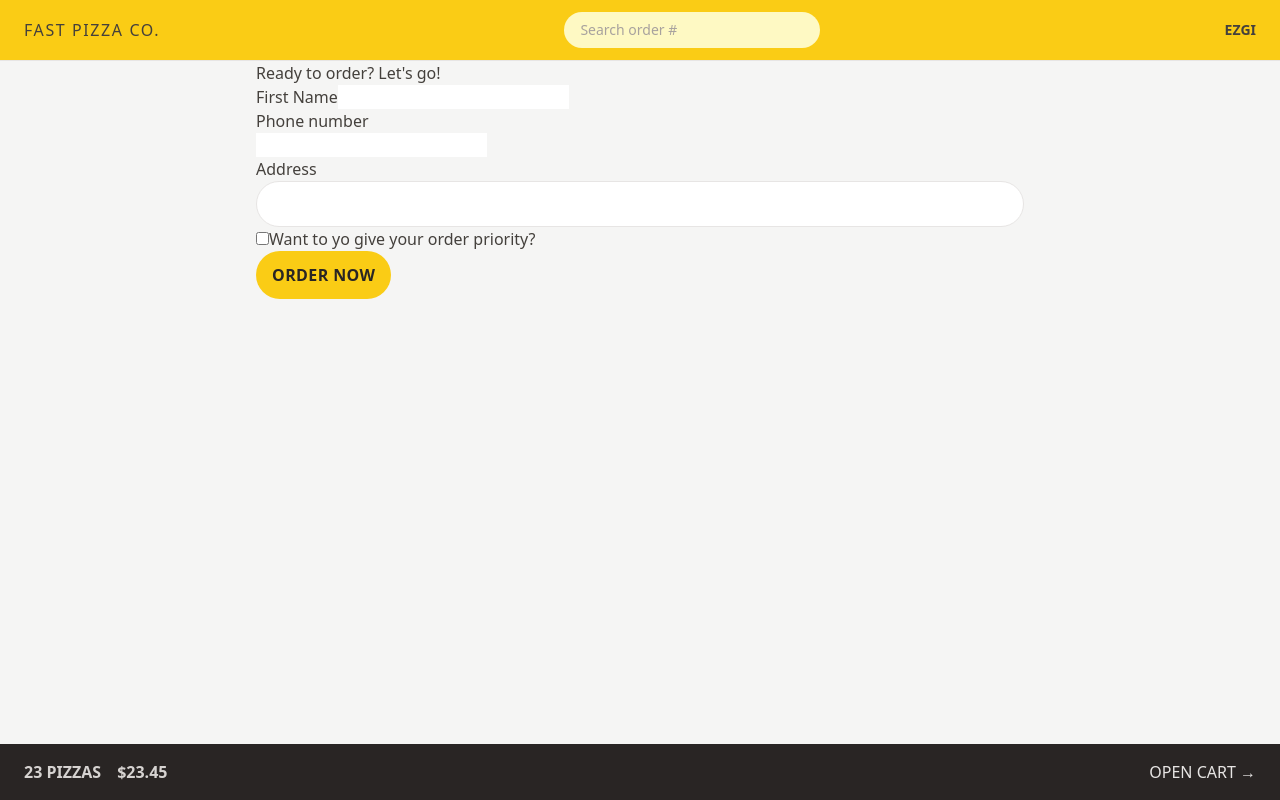
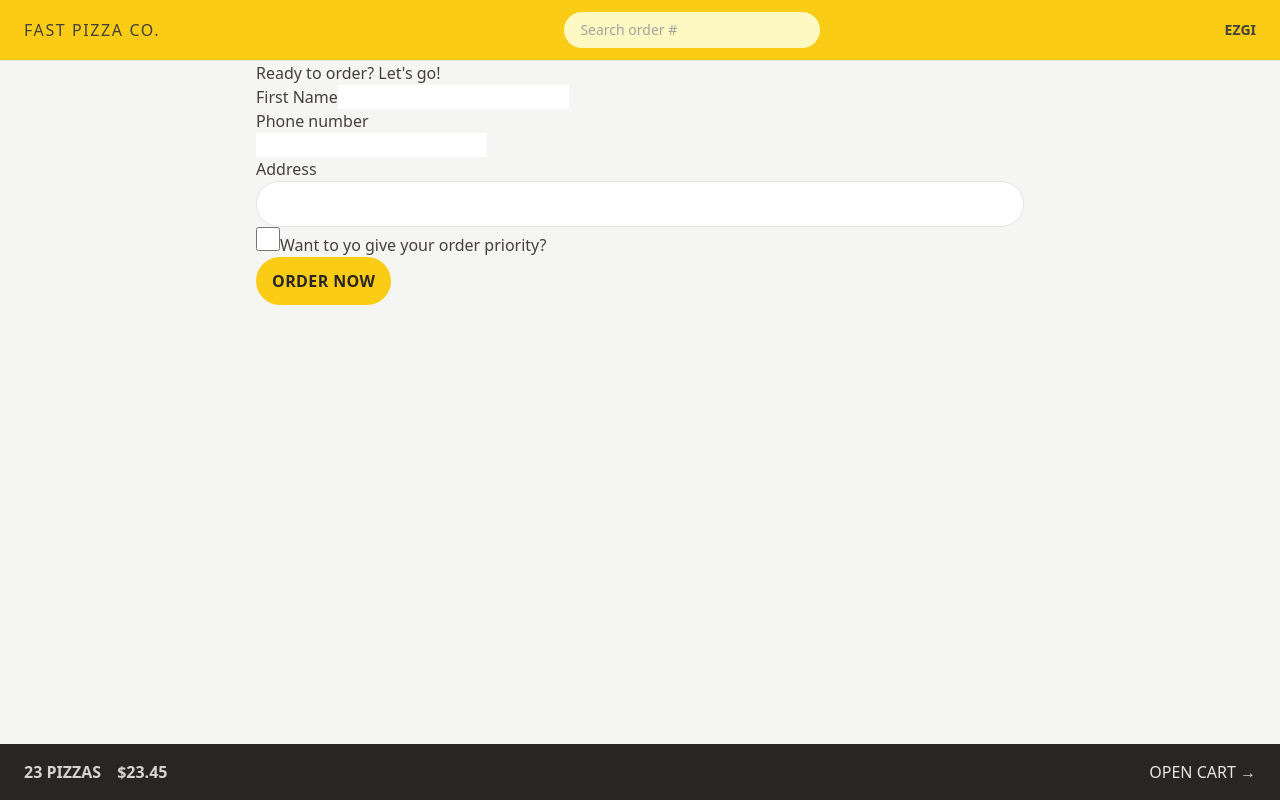
Before and after one commit to ezgikardes/fast-pizza, a React (Vite) app: page /order/new in a window 1280 px wide. Built offline with nearby package versions, Linux system fonts and the light colour scheme.

Commit message:
feat: add styling to priority checkbox in CreateOrder component

```diff
--- a/src/features/order/CreateOrder.jsx
+++ b/src/features/order/CreateOrder.jsx
@@ -69,6 +69,7 @@ function CreateOrder() {
 
         <div>
           <input
+            className="w-6 h-6 accent-yellow-400 focus:ring focus:ring-yellow-400 focus:ring-offset-2"
             type="checkbox"
             name="priority"
             id="priority"
```
